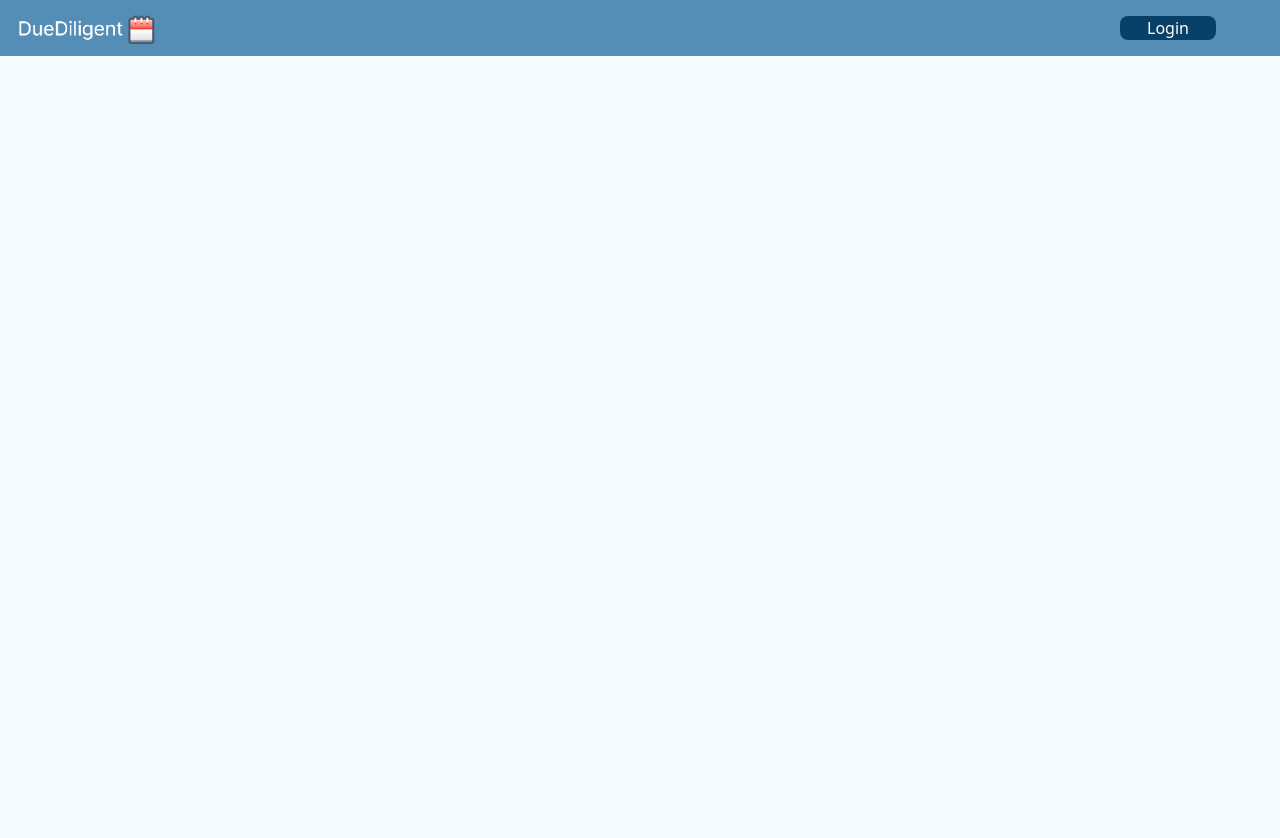
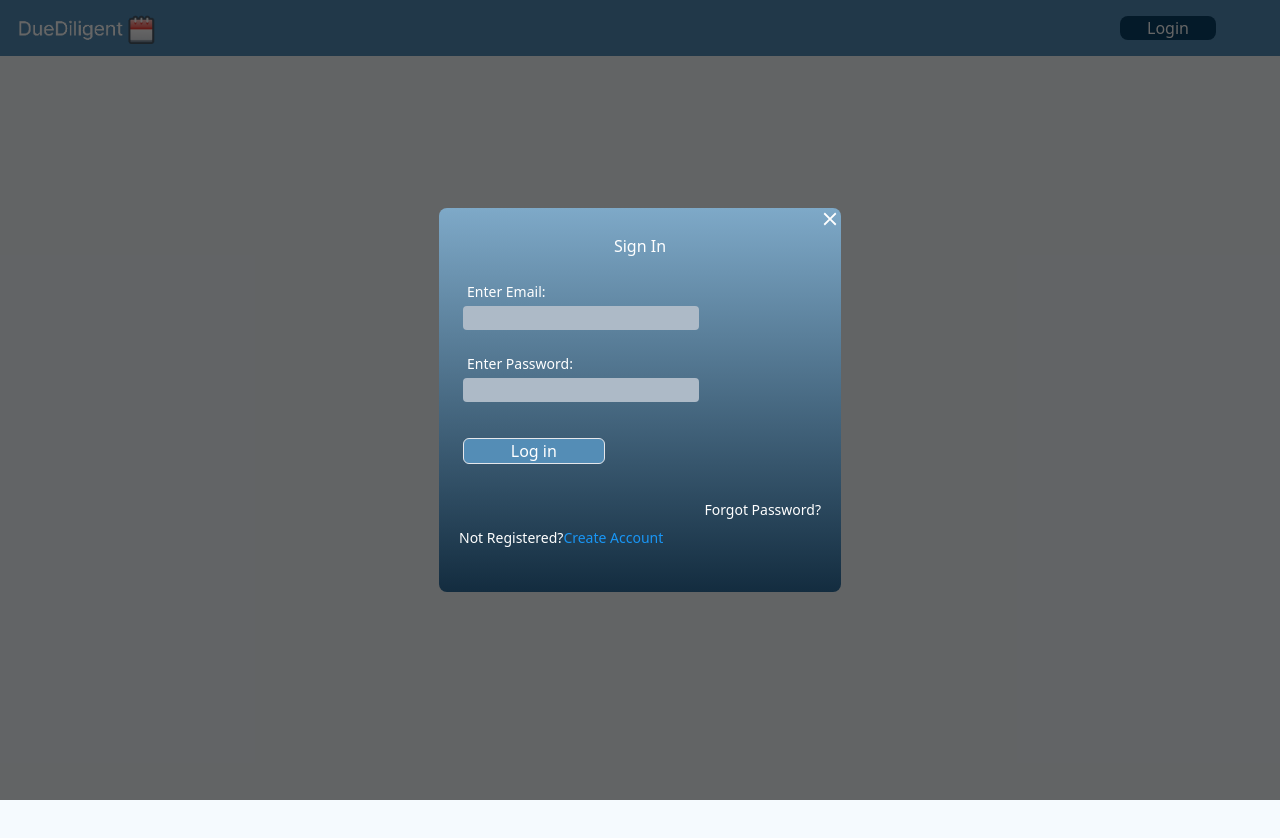
Before and after one commit to bsextion/due-diligent-ui, a Next.js app: page /auth in a window 1280 px wide. Shown: the top 838 px of the page. Built offline with nearby package versions, Linux system fonts and the light colour scheme.

Commit message:
Add functionality for modals

```diff
--- /dev/null
+++ b/src/common/constants/AuthModalContext.ts
@@ -0,0 +1,11 @@
+import { createContext } from "react";
+
+export type AuthModalType = {
+isOpen: boolean;
+type: 'login' | 'register' | 'reset';
+toggleType: (type: AuthModalType['type']) => void;
+toggleOpen: () => void;
+}
+
+
+export const AuthModalContext = createContext<AuthModalType>({} as AuthModalType);
--- a/src/common/constants/types/User.ts
+++ b/src/common/constants/types/User.ts
@@ -1,8 +1,10 @@
-type User = {
+import { Bill } from "./Bill";
+
+export type User = {
     id: string;
     firstName: string;
-    lastName: string;
     email: string;
+    password: string;
     bills: Bill[];
     createdAt: Date;
     updatedAt: Date;
--- a/src/components/AuthModals/AuthModal.tsx
+++ b/src/components/AuthModals/AuthModal.tsx
@@ -1,37 +1,38 @@
-import { AuthModalContext } from '@/common/constants/types/AuthModalContext';
+
   import React, { useContext, useState } from 'react';
-import { IoMdClose } from 'react-icons/io';
   import Login from './Login';
   import Register from './Register';
   import ResetPassword from './ResetPassword';
+import { AuthModalContext, AuthModalType } from '../../common/constants/AuthModalContext';
+import { IoMdClose } from 'react-icons/io';
   type AuthModalProps = {};
 
   const AuthModal: React.FC<AuthModalProps> = () => {
-  const [user, setUser] = useState(false); //use custom hook to call backend
-  const { isOpen, type, toggleOpen, toggleType } = useContext(AuthModalContext); //use custom hook to call backend
+    const [user, setUser] = useState(false);
+    const {type, isOpen, toggleType, toggleOpen,  } = useContext(AuthModalContext);
 
-  const handleOnClose = () => {
+    const closeHandler = () => {
       toggleOpen();
     };
 
+    const changeTypeHandler = (type: AuthModalType['type']) => {
+      toggleType(type);
+      console.log('type ', type);
+    };
+
     return (
-    <div>
+      <>
         {isOpen && (
           <div className='absolute top-0 left-0 w-full h-full flex items-center justify-center bg-black bg-opacity-60'>
-          <div className=' w-full sm:w-[450px]  absolute top-[50%] left-[50%] translate-x-[-50%] translate-y-[-50%]  flex justify-center items-center'>
-            <div
-              className='flex-row flex-1 bg-light-blue-1 w-full h-96 rounded-lg bg-gradient-to-b from-brand-blue-s to-dark-blue-2
-                         mx-6'
-            >
-              <div className='flex justify-end p-2'>
-                <button onClick={handleOnClose}>
-                  <IoMdClose size={22} className='text-light-gray-1'/>
+            <div className='w-full sm:w-[450px] absolute top-[50%] left-[50%] transform -translate-x-1/2 -translate-y-1/2 flex justify-center items-center'>
+              <div className='flex flex-col flex-1 bg-light-blue-1 w-full h-96 rounded-lg bg-gradient-to-b from-brand-blue-s to-dark-blue-2 mx-6'>
+                <div className='flex justify-end'>
+                  <button onClick={closeHandler}>
+                    <IoMdClose size={22} className='text-light-gray-1' />
                   </button>
                 </div>
-
-
                 {type === 'login' ? (
-                                <Login />
+                  <Login changeTypeHandler={changeTypeHandler}/>
                 ) : type === 'register' ? (
                   <Register />
                 ) : (
@@ -41,7 +42,8 @@ const AuthModal: React.FC<AuthModalProps> = () => {
             </div>
           </div>
         )}
-    </div>
+      </>
     );
   };
+
 export default AuthModal;
--- a/src/components/AuthModals/Login.tsx
+++ b/src/components/AuthModals/Login.tsx
@@ -1,30 +1,59 @@
-import React from 'react';
+import { AuthModalState } from "@/common/constants/types/AuthModalContext";
+import React from "react";
 
 type LoginProps = {
-
+  changeTypeHandler: (type: AuthModalState['type']) => void;
 };
 
-const Login: React.FC<LoginProps> = () => {
+const Login: React.FC<LoginProps> = ({ changeTypeHandler }) => {
   return (
-    <div className=''>
-      <form className='min-h-min text-center text-white m-1'>
-      <h3>Sign In</h3>
-      <div className='flex flex-col m-5 w-3/5'>
-        <label htmlFor='email' className='text-sm font-medium m-1 text-left '>Enter Email:</label>
-        <input className='bg-light-blue-2 rounded' type='email' name='email' id='email'></input>
+    <div className="">
+      <form className="min-h-min text-center text-white m-1">
+        <h3>Sign In</h3>
+        <div className="flex flex-col m-5 w-3/5">
+          <label htmlFor="email" className="text-sm font-medium m-1 text-left ">
+            Enter Email:
+          </label>
+          <input
+            className="bg-light-blue-2 rounded"
+            type="email"
+            name="email"
+            id="email"
+          ></input>
         </div>
-        <div className='flex flex-col m-5 w-3/5'>
-        <label htmlFor='email' className='text-sm font-medium m-1 text-left '>Enter Password:</label>
-        <input className='bg-light-blue-2 rounded' type='email' name='email' id='email'></input>
+        <div className="flex flex-col m-5 w-3/5">
+          <label htmlFor="email" className="text-sm font-medium m-1 text-left ">
+            Enter Password:
+          </label>
+          <input
+            className="bg-light-blue-2 rounded"
+            type="email"
+            name="email"
+            id="email"
+          ></input>
         </div>
-        <div className='flex flex-row justify-start my-9 px-5 w-full'>
-        <button className='border rounded-md w-2/5 '>Log in</button>
+        <div className="flex flex-row justify-start my-9 px-5 w-full">
+          <button onClick={() => changeTypeHandler('login')} className="border rounded-md w-2/5 bg-brand-blue " >Log in</button>
         </div>
-        <div className='flex flex-row justify-end my-1 pr-4 w-full'>
-        <a className='text-sm hover:text-light-blue-3' href='#'>Forgot Password?</a>
+        <div className="flex flex-row justify-end my-1 pr-4 w-full">
+          <a
+            className="text-sm hover:text-light-blue-3"
+            href="#"
+            onClick={() => changeTypeHandler('reset')}>
+            Forgot Password?
+          </a>
         </div>
-        <div className='flex flex-row justify-start my-2 pl-4 w-full'>
-        <p className='text-sm hover:font-bold'>Not Registered?<a href='#' className='text-light-blue-3'> Create Account</a></p>
+        <div className="flex flex-row justify-start my-2 pl-4 w-full">
+          <p className="text-sm hover:font-bold">
+            Not Registered?
+            <a
+
+              href="#"
+              className="text-light-blue-3"
+              onClick={() => changeTypeHandler('register')}>
+              Create Account
+            </a>
+          </p>
         </div>
       </form>
     </div>
--- a/src/components/AuthModals/Register.tsx
+++ b/src/components/AuthModals/Register.tsx
@@ -1,11 +1,77 @@
-import React from 'react';
+import { User } from "@/common/constants/types/User";
+import React from "react";
 
-type RegisterProps = {
+type RegisterProps = {};
 
+const Register: React.FC<RegisterProps> = () => {
+  const [userData, setUserData] = React.useState<User>({
+    id: "",
+    firstName: "",
+    email: "",
+    password: "",
+    bills: [],
+    createdAt: new Date(),
+    updatedAt: new Date(),
+  });
+
+  const submitHandler = (e: React.FormEvent<HTMLFormElement>) => {
+    e.preventDefault();
+    console.log("user");
+  };
+
+  const inputChangeHandler = (e: React.ChangeEvent<HTMLInputElement>) => {
+    setUserData((prev) => ({
+        ...prev, [e.target.name]: e.target.value
+    }));
+    console.log(userData);
+  };
+
+  return (
+    <div className="">
+      <form className="min-h-min text-center text-white m-1">
+        <h3>Register</h3>
+        <div className="flex flex-col m-5 w-3/5">
+          <label htmlFor="email" className="text-sm font-medium m-1 text-left ">
+            Enter First Name:
+          </label>
+          <input
+          onChange={inputChangeHandler}
+            className="bg-light-blue-2 rounded"
+            type="firstName"
+            name="firstName"
+            id="firstName"
+          ></input>
+        </div>
+        <div className="flex flex-col m-5 w-3/5">
+          <label htmlFor="email" className="text-sm font-medium m-1 text-left ">
+            Enter Email Address:
+          </label>
+
+          <input
+          onChange={inputChangeHandler}
+            className="bg-light-blue-2 rounded"
+            type="email"
+            name="email"
+            id="email"
+          ></input>
+        </div>
+        <div className="flex flex-col m-5 w-3/5">
+          <label htmlFor="email" className="text-sm font-medium m-1 text-left ">
+            Enter Password:
+          </label>
+          <input
+          onChange={inputChangeHandler}
+            className="bg-light-blue-2 rounded"
+            type="password"
+            name="password"
+            id="password"
+          ></input>
+        </div>
+        <div className="flex flex-row justify-start my-9 px-5 w-full">
+          <button className=" rounded-md w-2/5 bg-brand-blue">Register</button>
+        </div>
+      </form>
+    </div>
+  );
 };
-
-const Register:React.FC<RegisterProps> = () => {
-
-    return <div>Have a good coding</div>
-}
 export default Register;
--- a/src/components/Navbar/Navbar.tsx
+++ b/src/components/Navbar/Navbar.tsx
@@ -1,4 +1,4 @@
-import { AuthModalContext } from '@/common/constants/types/AuthModalContext';
+import { AuthModalContext } from '../../common/constants/AuthModalContext';
 import Link from 'next/link';
 import React, { useContext } from 'react';
 import { AiOutlineMenu } from 'react-icons/ai';
@@ -10,11 +10,12 @@ const Navbar: React.FC<NavbarProps> = () => {
   const [user, setUser] = React.useState(null);
   const [isLoggedIn, setIsLoggedIn] = React.useState(false);
   const welcomeMessage = `Welcome, ${user}`;
-  const {toggleOpen } = useContext(AuthModalContext); //use custom hook to call backend
+  const {toggleOpen } = useContext(AuthModalContext);
 
-  const handleClick = () => {
+  const closeHandler = () => {
     toggleOpen();
-  }
+  };
+
 
   return (
     <nav className='flex w-full bg-brand-blue text-white px-2 items-center h-14'>
@@ -49,7 +50,7 @@ const Navbar: React.FC<NavbarProps> = () => {
               <BiLogOut size={33} />
             </Link>
           ) : (
-            <button onClick={handleClick} className='m-2 bg-dark-blue-1 w-24 rounded-lg'>
+            <button onClick={closeHandler} className='m-2 bg-dark-blue-1 w-24 rounded-lg'>
               Login
             </button>
           )}
--- a/src/pages/_app.tsx
+++ b/src/pages/_app.tsx
@@ -1,28 +1,33 @@
-import {
-  AuthModalContext, AuthModalState,
-} from '@/common/constants/types/AuthModalContext';
+import { AuthModalContext, AuthModalType } from '@/common/constants/AuthModalContext';
 import Navbar from '@/components/Navbar/Navbar';
 import '@/styles/globals.css';
 import type { AppProps } from 'next/app';
 import Head from 'next/head';
 import { useState } from 'react';
+import React
+ from 'react';
 
 export default function App({ Component, pageProps }: AppProps) {
-  const [type, setType] = useState<'login' | 'register' | 'reset'>('login');
-  const [isOpen, setIsOpen] = useState(false);
+  const [type, setType] = useState<AuthModalType['type']>('login');
+  const [isOpen, setIsOpen] = useState(true);
 
-  const toggleType = () => { }
-  const toggleOpen = () => {setIsOpen(prev => !prev)};
+  const toggleType = (type: AuthModalType['type']) => {
+    setType((prev) => type)
+    console.log('type ', type)
+  };
+  const toggleOpen = () => {
+    setIsOpen((prev) => !prev);
+  };
 
-      const authInitialState: AuthModalState = {
-        type,
-        isOpen,
-        toggleType,
-        toggleOpen,
-      };
+  const authInitialState: AuthModalType = {
+    type,
+    isOpen,
+    toggleType,
+    toggleOpen,
+  };
+
 
   return (
-    <>
       <AuthModalContext.Provider value={authInitialState}>
         <Head>
           <title>Due-Diligent</title>
@@ -36,6 +41,5 @@ export default function App({ Component, pageProps }: AppProps) {
         <Navbar />
         <Component {...pageProps} />
       </AuthModalContext.Provider>
-    </>
   );
 }
```
Also changed, not shown: src/pages/index.tsx (+2 -6 lines). Lines whose indentation alone changed are shown as unchanged.
